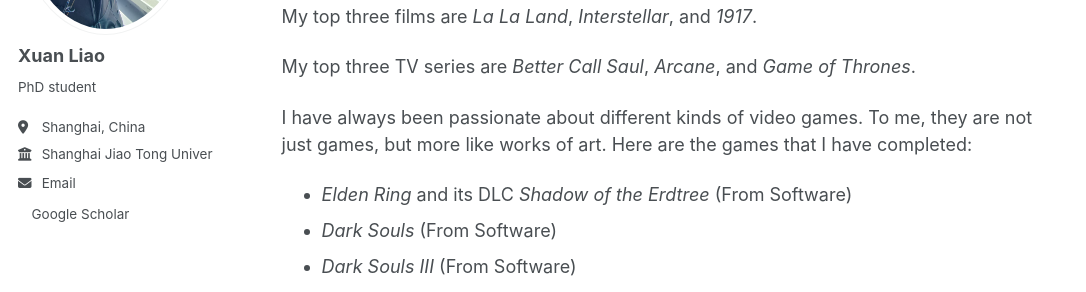
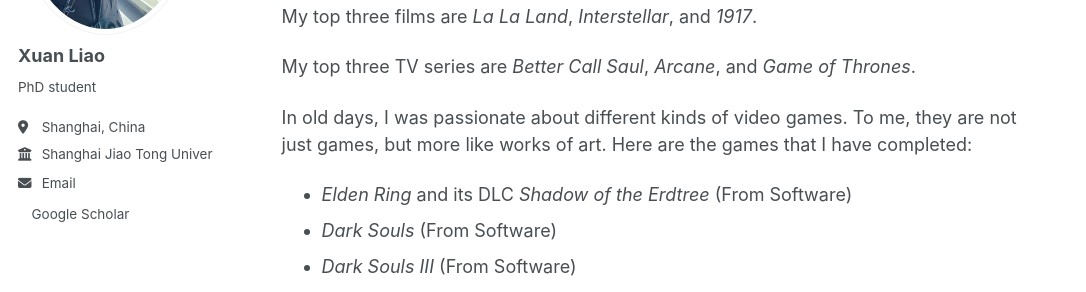
Before and after one commit to xxxl-ml/xxxl-ml.github.io, a Jekyll site: the page built from _pages/miscellaneous.md, in a window 1280 px wide and 900 px high. Shown: the part 295-587 px from the top of the window, without its empty margins (0-1086 px from the left). Built offline with Jekyll 4.4.1, drawn with Linux system fonts in a browser that asks for light colours; a style sheet for code colours, icons or effects is not loaded.

Commit message:
Update miscellaneous.md

```diff
--- a/_pages/miscellaneous.md
+++ b/_pages/miscellaneous.md
@@ -13,7 +13,7 @@ My top three films are *La La Land*, *Interstellar*, and *1917*.
 
 My top three TV series are *Better Call Saul*, *Arcane*, and *Game of Thrones*.
 
-I have always been passionate about different kinds of video games. To me, they are not just games, but more like works of art. Here are the games that I have completed:
+In old days, I was passionate about different kinds of video games. To me, they are not just games, but more like works of art. Here are the games that I have completed:
 
 - *Elden Ring* and its DLC *Shadow of the Erdtree* (From Software)
 - *Dark Souls* (From Software)
```
